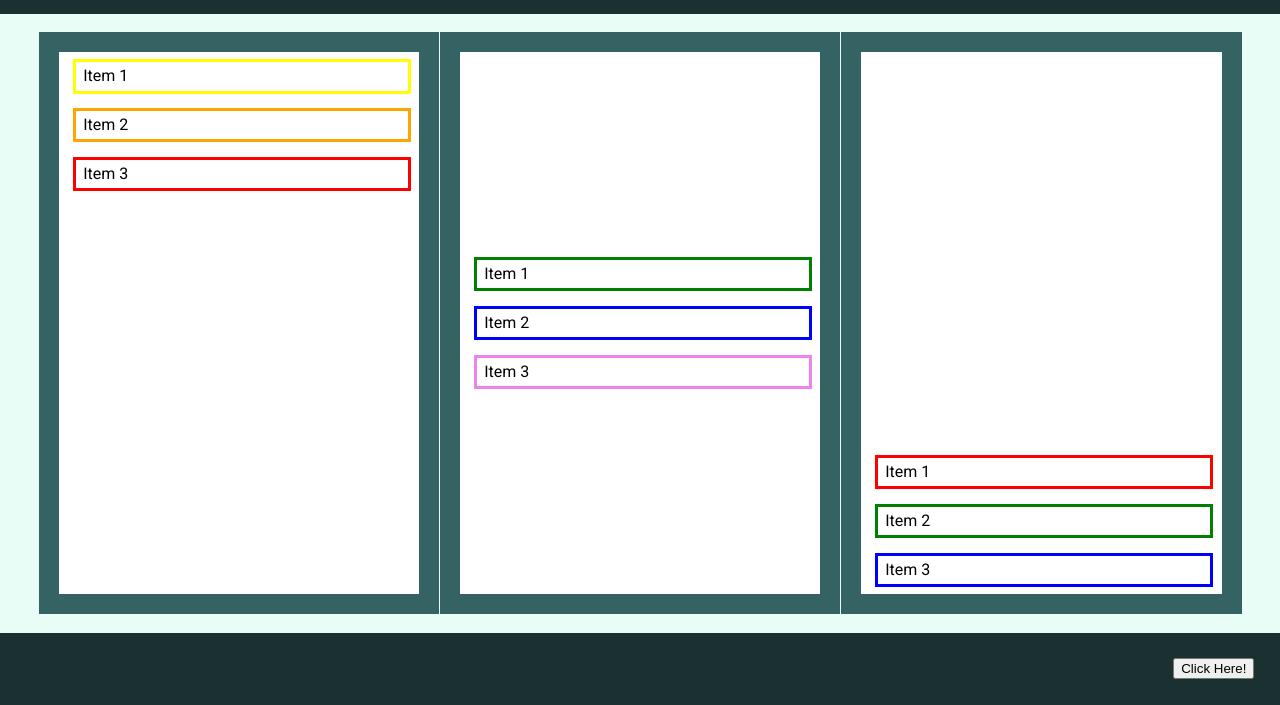
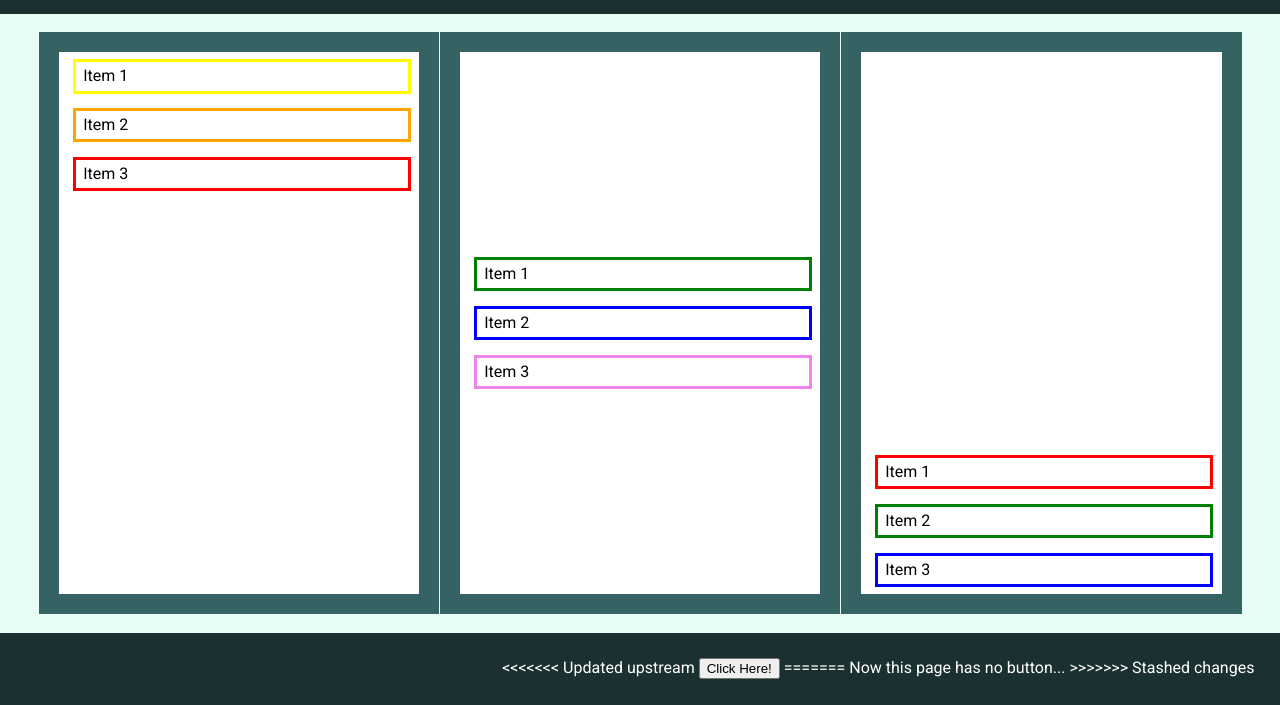
Before and after one commit to SolutiaAdamW/GitTraining, a website: page ProjectFiles/index.html in a window 1280 px wide. Shown: the part 95-800 px from the top of the page. Drawn offline with Linux system fonts and the light colour scheme.

Commit message:
applying stashed chages to create merge conflict

```diff
--- a/ProjectFiles/index.html
+++ b/ProjectFiles/index.html
@@ -121,7 +121,11 @@
       </div>
       <div class="footer">
         <span class="footer-body">
+<<<<<<< Updated upstream
           <button type="button" onlcick="showAlert()">Click Here!</button>
+=======
+          Now this page has no button...
+>>>>>>> Stashed changes
         </span>
       </div>
     </div>
```
